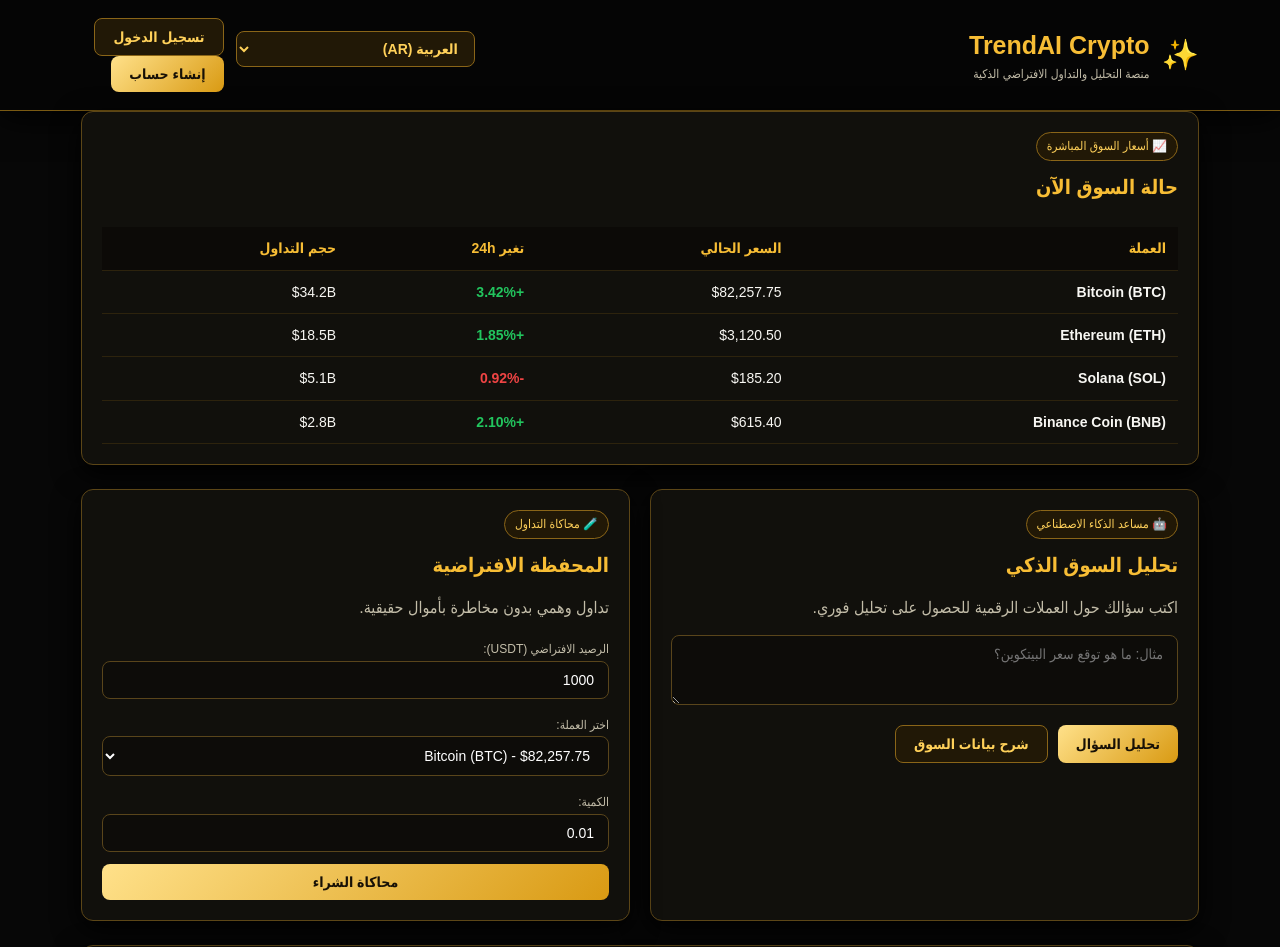
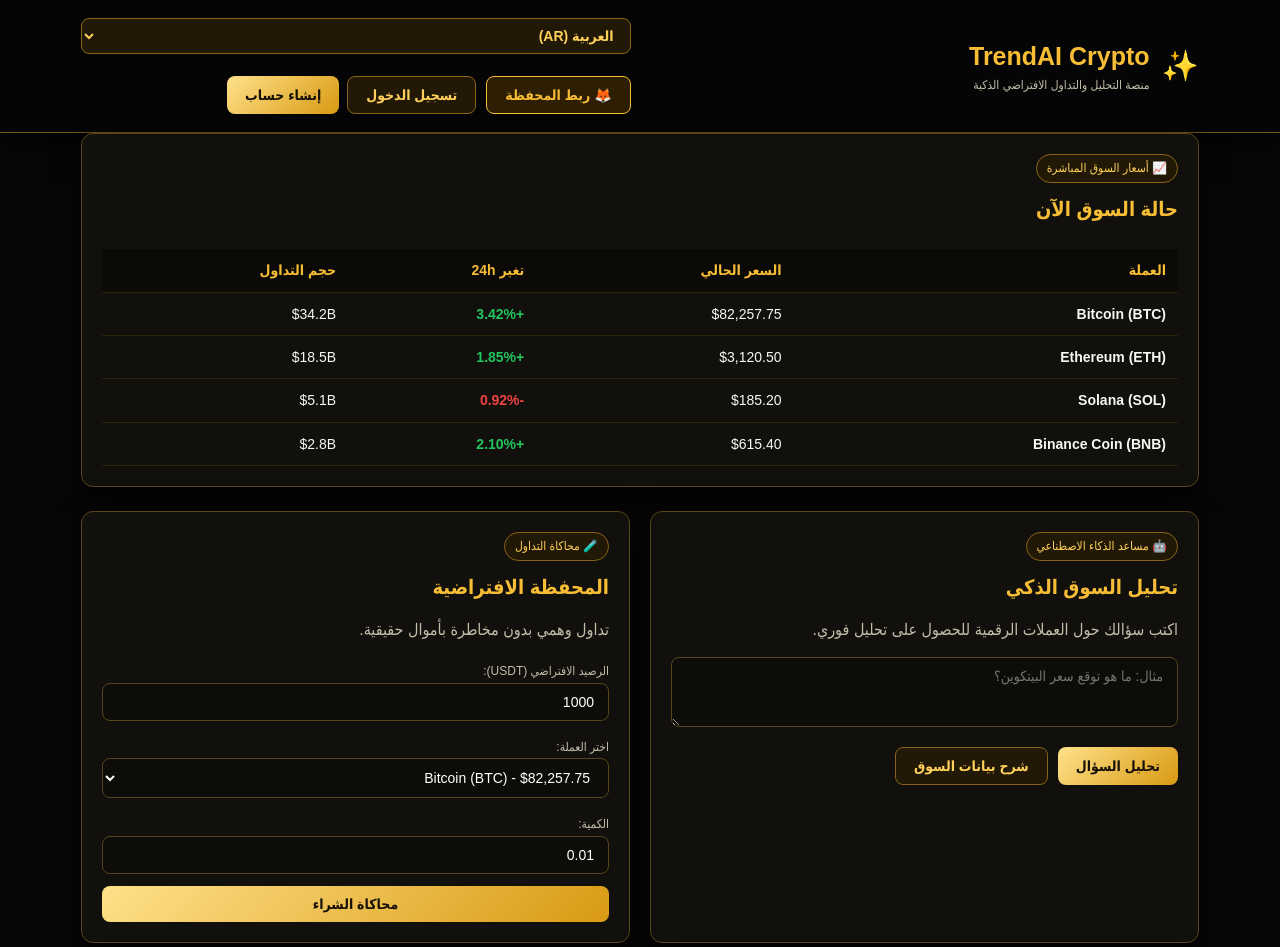
Before and after one commit to elalaouifarouk794-lgtm/trending-crypto, a plain HTML site: page index.html in a window 1280 px wide. Shown: the top 947 px of the page. Drawn offline with Linux system fonts and the light colour scheme.

Commit message:
Update title and wallet functionality in index.html

```diff
--- a/index.html
+++ b/index.html
@@ -3,7 +3,7 @@
 <head>
     <meta charset="UTF-8">
     <meta name="viewport" content="width=device-width, initial-scale=1.0">
-    <title>TrendAI Crypto | Live Market & Trading Log</title>
+    <title>TrendAI Crypto | Live Market, Wallet & Trading Log</title>
     <style>
         :root {
             --bg: #070707;
@@ -43,7 +43,7 @@
         .brand { display: flex; align-items: center; gap: 12px; }
         .logo { font-size: 30px; }
         h1 { font-size: 25px; margin: 0; color: var(--gold); }
-        .nav-actions { display: flex; align-items: center; gap: 12px; }
+        .nav-actions { display: flex; align-items: center; gap: 10px; flex-wrap: wrap; }
         .lang-select {
             background: #211806;
             color: #ffd15a;
@@ -97,6 +97,11 @@
             background: #211806;
             color: #ffd15a;
             border: 1px solid #8a6518;
+        }
+        button.wallet-btn {
+            background: #2d1e04;
+            color: #f7bd35;
+            border: 1px solid #f7bd35;
         }
         .pill {
             display: inline-block;
@@ -192,7 +197,10 @@
                     <option value="en">English (EN)</option>
                     <option value="fr">Français (FR)</option>
                 </select>
-                <div id="authNav">
+
+                <button id="walletBtn" class="wallet-btn" onclick="connectWallet()" data-i18n="connect_wallet">🦊 ربط المحفظة</button>
+
+                <div id="authNav" style="display:inline-flex; gap:8px;">
                     <button class="secondary" onclick="openModal('signInModal')" data-i18n="signin_btn">تسجيل الدخول</button>
                     <button onclick="openModal('signUpModal')" data-i18n="signup_btn">إنشاء حساب</button>
                 </div>
@@ -201,6 +209,19 @@
     </header>
 
     <main class="wrap">
+
+        <!-- Web3 Wallet Banner -->
+        <div id="walletInfoBox" class="panel" style="display:none; margin-bottom: 24px; border-color: var(--gold);">
+            <span class="pill" data-i18n="wallet_connected_pill">🌐 المحفظة المتصلة</span>
+            <div style="display:flex; justify-content:space-between; align-items:center; flex-wrap:wrap; gap:10px;">
+                <div>
+                    <strong data-i18n="wallet_address">عنوان المحفظة:</strong> <span id="walletAddressDisplay" style="color:var(--gold);"></span>
+                </div>
+                <div>
+                    <strong data-i18n="wallet_balance">الرصيد:</strong> <span id="walletBalanceDisplay" style="color:var(--green);"></span>
+                </div>
+            </div>
+        </div>
 
         <!-- Live Market Section -->
         <div class="panel" style="margin-bottom: 24px;">
@@ -349,6 +370,10 @@
         const translations = {
             ar: {
                 subtitle: "منصة التحليل والتداول الافتراضي الذكية",
+                connect_wallet: "🦊 ربط المحفظة",
+                wallet_connected_pill: "🌐 المحفظة المتصلة",
+                wallet_address: "عنوان المحفظة:",
+                wallet_balance: "الرصيد:",
                 signin_btn: "تسجيل الدخول",
                 signup_btn: "إنشاء حساب",
                 signin_title: "تسجيل الدخول",
@@ -387,6 +412,10 @@
             },
             en: {
                 subtitle: "Smart AI Crypto Analysis & Paper Trading Platform",
+                connect_wallet: "🦊 Connect Wallet",
+                wallet_connected_pill: "🌐 Connected Wallet",
+                wallet_address: "Wallet Address:",
+                wallet_balance: "Balance:",
                 signin_btn: "Sign In",
                 signup_btn: "Sign Up",
                 signin_title: "Sign In to Your Account",
@@ -425,6 +454,10 @@
             },
             fr: {
                 subtitle: "Plateforme d'analyse crypto IA et de trading virtuel",
+                connect_wallet: "🦊 Connecter Portefeuille",
+                wallet_connected_pill: "🌐 Portefeuille Connecté",
+                wallet_address: "Adresse du Portefeuille:",
+                wallet_balance: "Solde:",
                 signin_btn: "Se Connecter",
                 signup_btn: "S'inscrire",
                 signin_title: "Connexion à votre compte",
@@ -483,6 +516,34 @@
             renderLogs();
         }
 
+        /* Web3 Connect Wallet Functionality */
+        async function connectWallet() {
+            if (window.ethereum) {
+                try {
+                    const accounts = await window.ethereum.request({ method: 'eth_requestAccounts' });
+                    const account = accounts[0];
+                    const shortAcc = account.substring(0, 6) + '...' + account.substring(account.length - 4);
+
+                    document.getElementById('walletBtn').innerText = '✅ ' + shortAcc;
+                    document.getElementById('walletAddressDisplay').innerText = account;
+                    document.getElementById('walletInfoBox').style.display = 'block';
+
+                    // Get ETH Balance
+                    const balanceHex = await window.ethereum.request({
+                        method: 'eth_getBalance',
+                        params: [account, 'latest']
+                    });
+                    const balanceEth = (parseInt(balanceHex, 16) / 1e18).toFixed(4);
+                    document.getElementById('walletBalanceDisplay').innerText = balanceEth + ' ETH';
+
+                } catch (error) {
+                    alert('خطأ فـ الربط: ' + error.message);
+                }
+            } else {
+                alert(currentLang === 'ar' ? 'لم يتم العثور على محفظة MetaMask! يرجى تثبيتها فـ متصفحك.' : 'MetaMask wallet not detected! Please install MetaMask extension.');
+            }
+        }
+
         function openModal(id) { document.getElementById(id).classList.add('active'); }
         function closeModal(id) { document.getElementById(id).classList.remove('active'); }
 
@@ -534,7 +595,7 @@
         function explainData() {
             const res = document.getElementById('aiResult');
             res.style.display = 'block';
-            res.innerHTML = `<strong>📊 ${translations[currentLang].btn_explain}:</strong><br>الأسوق تظهر استقراراً عند مستويات دعم قوية.`;
+            res.innerHTML = `<strong>📊 ${translations[currentLang].btn_explain}:</strong><br>الأسواق تظهر استقراراً عند مستويات دعم قوية.`;
         }
 
         function simulateBuy() {
```
